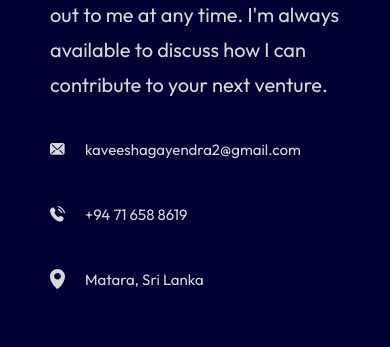
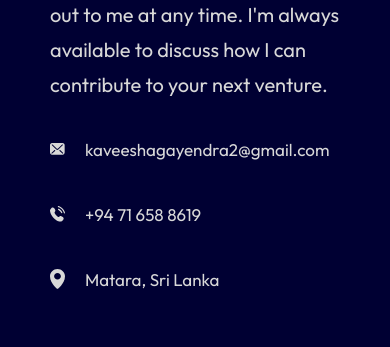
Before and after one commit to GayendraSHK/portfolio, a React (Vite) app: page / in a window 390 px wide. Shown: the part 3780-4127 px from the top of the page. Built offline with nearby package versions, Linux system fonts and the light colour scheme.

Commit message:
Improve font size for contact details on mobile

```diff
--- a/src/components/Contact/Contact.css
+++ b/src/components/Contact/Contact.css
@@ -248,7 +248,7 @@
 
 @media (max-width: 425px){
   .contact-detail p{
-    font-size: 15px;
+    font-size: 17px;
   }
 
   .contact-detail img{
```
